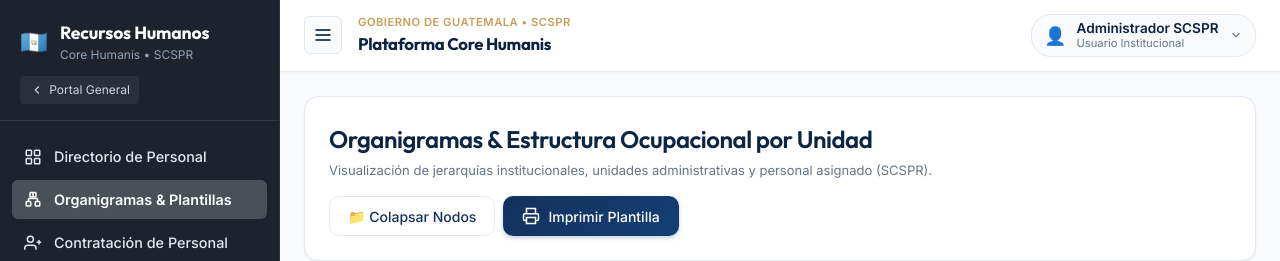
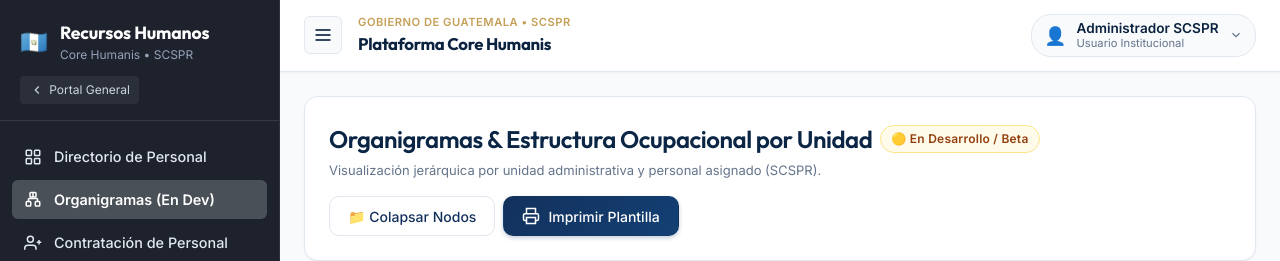
Before and after one commit to bsosaGG/Eco, a Vue app in the folder core-humanis-app/: page /organigram in a window 1280 px wide. Shown: the top 261 px of the page. Built offline with nearby package versions, Linux system fonts and the light colour scheme; no server answers.

Commit message:
docs(organigram): marcar modulo de organigramas jerarquicos como En Desarrollo / Beta

```diff
--- a/core-humanis-app/src/components/layout/app-sidebar.vue
+++ b/core-humanis-app/src/components/layout/app-sidebar.vue
@@ -103,7 +103,7 @@
                 <rect width="6" height="6" x="15" y="14" rx="1" />
                 <path d="M6 10h12" />
               </svg>
-              <span>Organigramas & Plantillas</span>
+              <span>Organigramas (En Dev)</span>
             </router-link>
           </li>
 
--- a/core-humanis-app/src/views/organigram.view.vue
+++ b/core-humanis-app/src/views/organigram.view.vue
@@ -4,9 +4,12 @@
     <div class="card glass-panel mb-4">
       <div class="card__body adaptive-bar">
         <div>
-          <h2 class="font-heading">Organigramas & Estructura Ocupacional por Unidad</h2>
+          <div class="d-flex align-center gap-2">
+            <h2 class="font-heading m-0">Organigramas & Estructura Ocupacional por Unidad</h2>
+            <span class="badge badge--warning">🟡 En Desarrollo / Beta</span>
+          </div>
           <p class="text-muted text-sm mt-1">
-            Visualización de jerarquías institucionales, unidades administrativas y personal asignado (SCSPR).
+            Visualización jerárquica por unidad administrativa y personal asignado (SCSPR).
           </p>
         </div>
 
```
Also changed, not shown: 1 other file (tests, documents, lock files or other folders).
